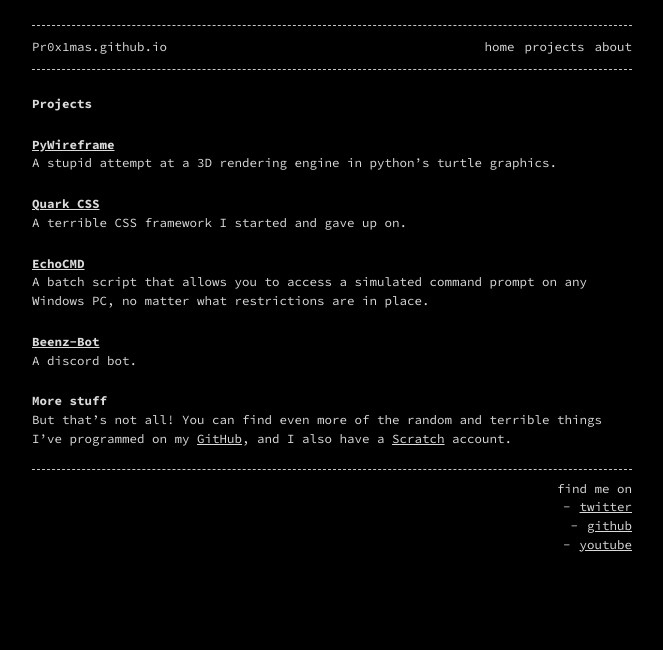
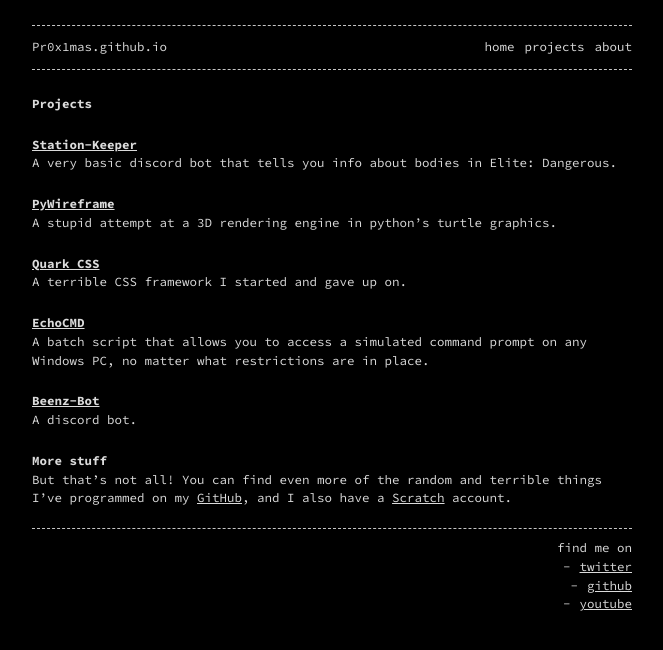
Before and after one commit to HyperHamster535/HyperHamster535.github.io, a Jekyll site: the page built from projects.md, in a window 1280 px wide. Shown: the top 650 px of the page, without its empty margins (308-971 px from the left). Built offline with Jekyll 4.4.1, drawn with Linux system fonts in a browser that asks for light colours.

Commit message:
Update projects.md

```diff
--- a/projects.md
+++ b/projects.md
@@ -5,6 +5,10 @@
 ---
 
 # Projects
+
+## [Station-Keeper](https://pr0x1mas.github.io/station-keeper/)
+
+A very basic discord bot that tells you info about bodies in Elite: Dangerous.
 
 ## [PyWireframe](https://pr0x1mas.github.io/PyWireframe)
 
```
